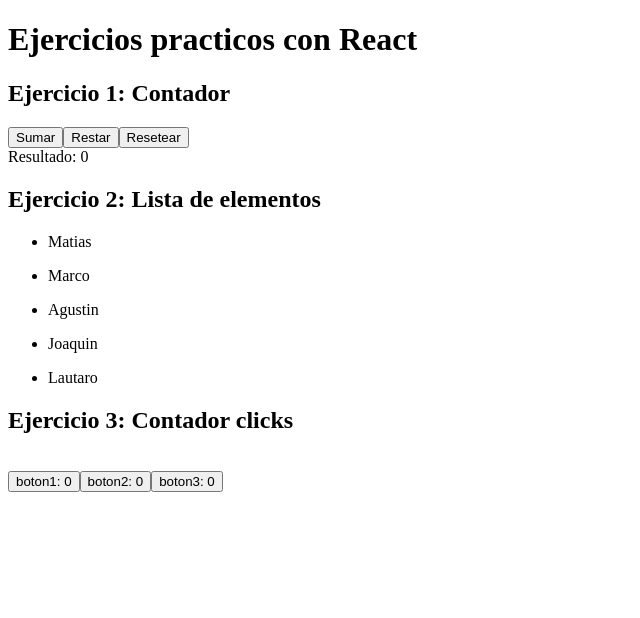
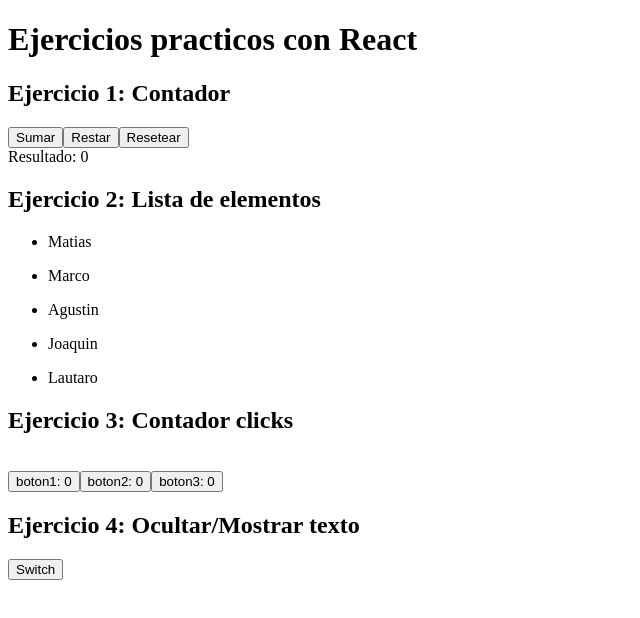
Before and after one commit to matiasmoscone1/practica-ejercicios-logica-programacion-react, a React (Vite) app: page / in a window 1280 px wide. Shown: the top 618 px of the page, without its empty margins (0-640 px from the left). Built offline with nearby package versions, Linux system fonts and the light colour scheme.

Commit message:
Ejercicio 4 terminado

```diff
--- a/src/App.jsx
+++ b/src/App.jsx
@@ -2,6 +2,7 @@ import { useState } from 'react'
 import Contador from './ejercicio-1/Contador';
 import ContadorClicks from './ejercicio-1/ContadorClicks';
 import ListaElementos from './ejercicio-1/ListaElementos';
+import OcultarTexto from './ejercicio-1/OcultarTexto';
 
 function App() {
 
@@ -14,6 +15,7 @@ function App() {
     <Contador />
     <ListaElementos/>
     <ContadorClicks />
+    <OcultarTexto />
 
     </>
   )
--- a/src/ejercicio-1/OcultarTexto.jsx
+++ b/src/ejercicio-1/OcultarTexto.jsx
@@ -6,32 +6,24 @@ import { useState } from "react";
 
 const OcultarTexto = () => {
 
-    const [texto, setTexto] = useState("");
     const [flag, setFlag] = useState(false);
 
     const toggleTexto = () => {
-        if(!flag){
-            setFlag(true);
-            return(<p>
-                Lorem ipsum, dolor sit amet consectetur adipisicing elit. Ducimus rem
-                voluptas perspiciatis quisquam corporis doloremque magnam repudiandae
-                cupiditate culpa pariatur aliquid tempore sapiente tempora asperiores,
-                maiores, inventore iusto. Vel, est.
-            </p>);
-        }
-        if(flag){
-            setFlag(false);
-            return(<p></p>);
-        }
-    };
+        setFlag(!flag);
+    }
 
 
     return(
         <>
         <div>
-
-            <button onClick={toggleTexto()}>Switch</button>
-
+            <h2>Ejercicio 4: Ocultar/Mostrar texto</h2>
+            <button onClick={toggleTexto}>Switch</button>
+            {flag && (<p>
+                Lorem ipsum, dolor sit amet consectetur adipisicing elit. Ducimus rem
+                voluptas perspiciatis quisquam corporis doloremque magnam repudiandae
+                cupiditate culpa pariatur aliquid tempore sapiente tempora asperiores,
+                maiores, inventore iusto. Vel, est.
+            </p>)}
         </div>
         </>
     )
```
